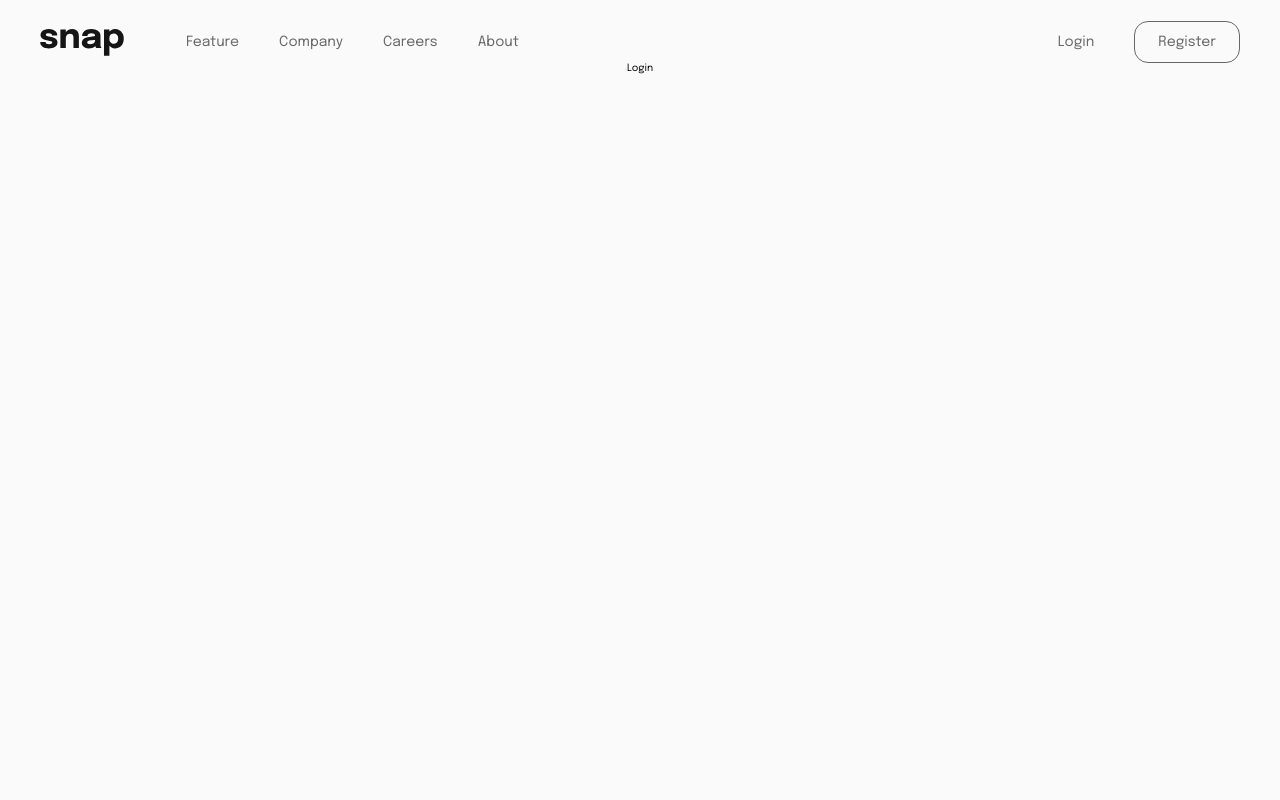
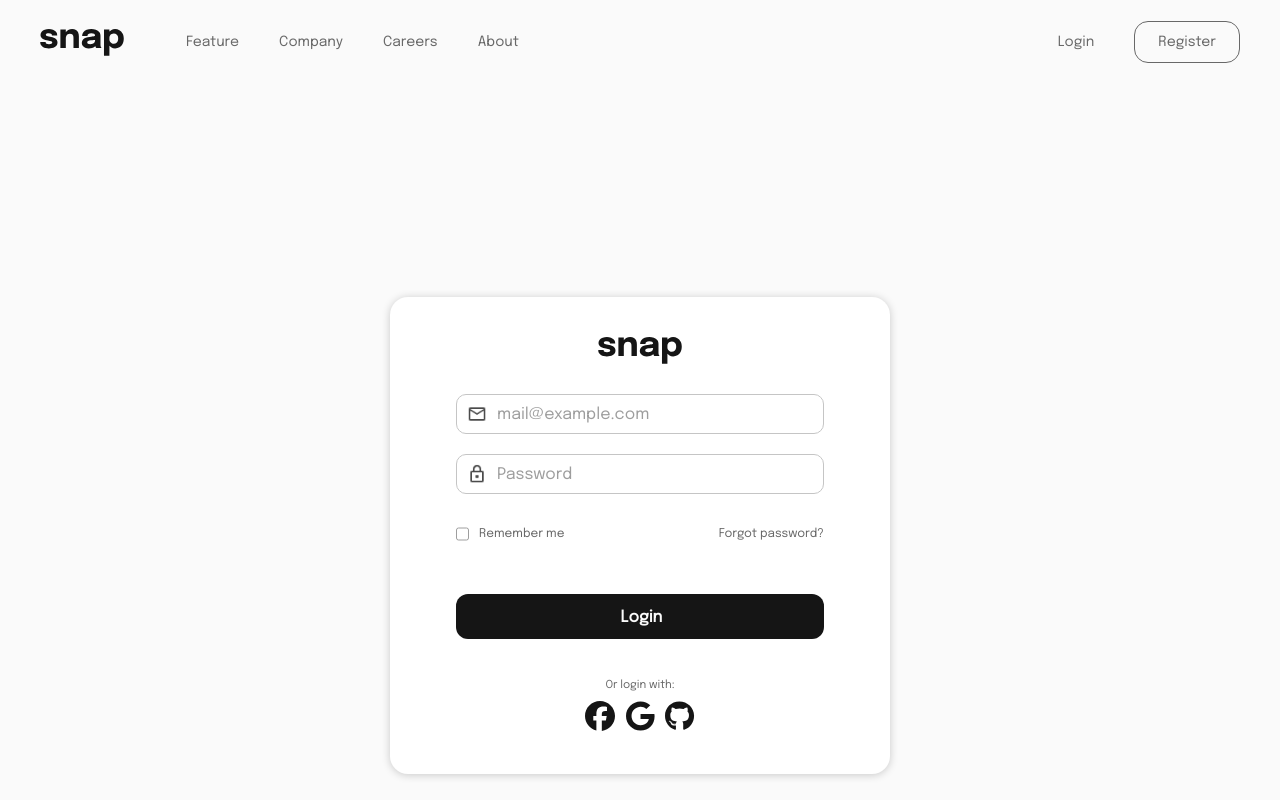
Before and after one commit to neda-pro/snap, a React (Vite) app: page /login in a window 1280 px wide. Built offline with nearby package versions, Linux system fonts and the light colour scheme.

Commit message:
login section completed

```diff
--- a/src/routes/login.jsx
+++ b/src/routes/login.jsx
@@ -1,7 +1,48 @@
-import React from "react";
+import AppLogo from "../assets/images/logo.svg?react";
+import { FontAwesomeIcon } from "@fortawesome/react-fontawesome";
+import {
+  faFacebook,
+  faGoogle,
+  faGithub,
+} from "@fortawesome/free-brands-svg-icons";
 
 const Login = () => {
-  return <div>Login</div>;
+  return (
+    <div className="base-container">
+      <AppLogo />
+      <form className="register-form" id="login-form">
+        <input type="email" name="email" placeholder="mail@example.com" />
+        <input type="password" name="password" placeholder="Password" />
+        <div className="password-info">
+          <div>
+            <input type="checkbox" name="remember-me" id="remember-me" />
+            <label htmlFor="remember-me">Remember me</label>
+          </div>
+          <a>forgot password?</a>
+        </div>
+
+        <button type="submit">Login</button>
+      </form>
+      <p className="register-with">or login with:</p>
+      <ul className="register-social-wrapper">
+        <li>
+          <button>
+            <FontAwesomeIcon icon={faFacebook} />
+          </button>
+        </li>
+        <li>
+          <button>
+            <FontAwesomeIcon icon={faGoogle} />
+          </button>
+        </li>
+        <li>
+          <button>
+            <FontAwesomeIcon icon={faGithub} />
+          </button>
+        </li>
+      </ul>
+    </div>
+  );
 };
 
 export default Login;
--- a/src/routes/register.jsx
+++ b/src/routes/register.jsx
@@ -9,7 +9,7 @@ const Register = () => {
   return (
     <div className="base-container">
       <AppLogo />
-      <form className="register-form">
+      <form className="register-form" id="login-form">
         <input type="text" name="name" placeholder="John Doe" />
         <input type="email" name="email" placeholder="mail@example.com" />
         <input type="password" name="password" placeholder="Password" />
--- a/src/style.css
+++ b/src/style.css
@@ -196,6 +196,25 @@ ul{
     background: url("./assets/images/lock.png") no-repeat 1rem ;
     background-size: 2rem;
 }
+.password-info{
+    display: flex;
+    justify-content: space-between;
+    align-items: center;
+    font-size: 1.2rem;
+    color: var(--dark-grey);
+}
+.password-info div{
+    display: flex;
+    align-items: center;
+    gap: 1rem;
+}
+.password-info div:hover{
+    color: var(--black);
+}
+.password-info a:hover{
+    cursor: default;
+    color: var(--black);
+}
 .register-form button{
     font-size: 1.6rem;
     border-radius: 1.2rem;
```
